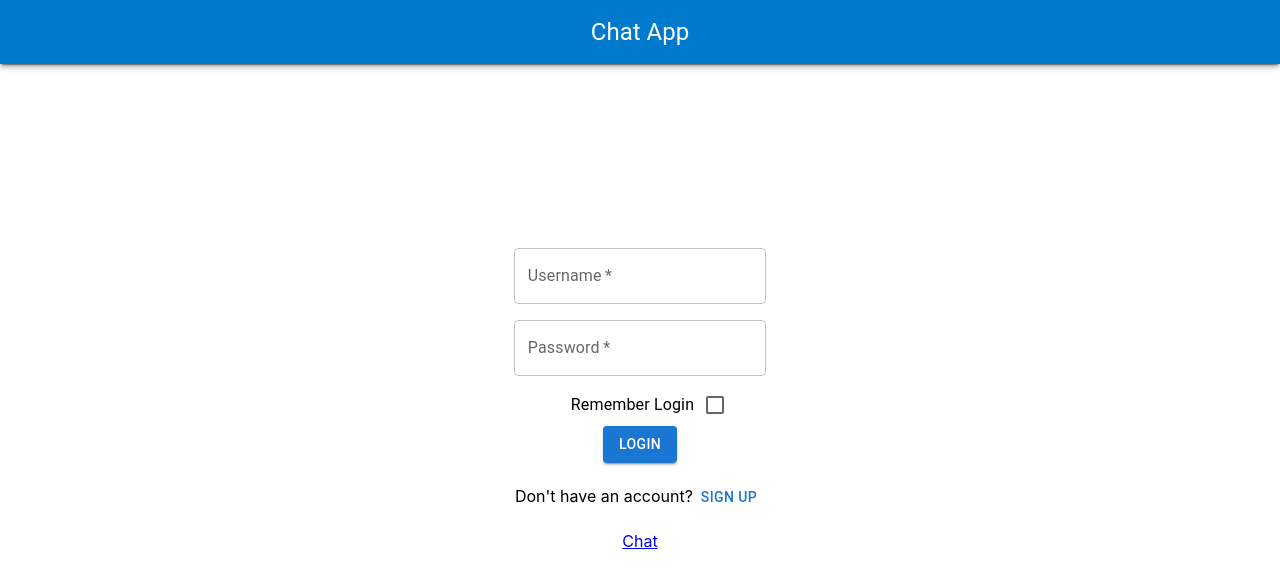
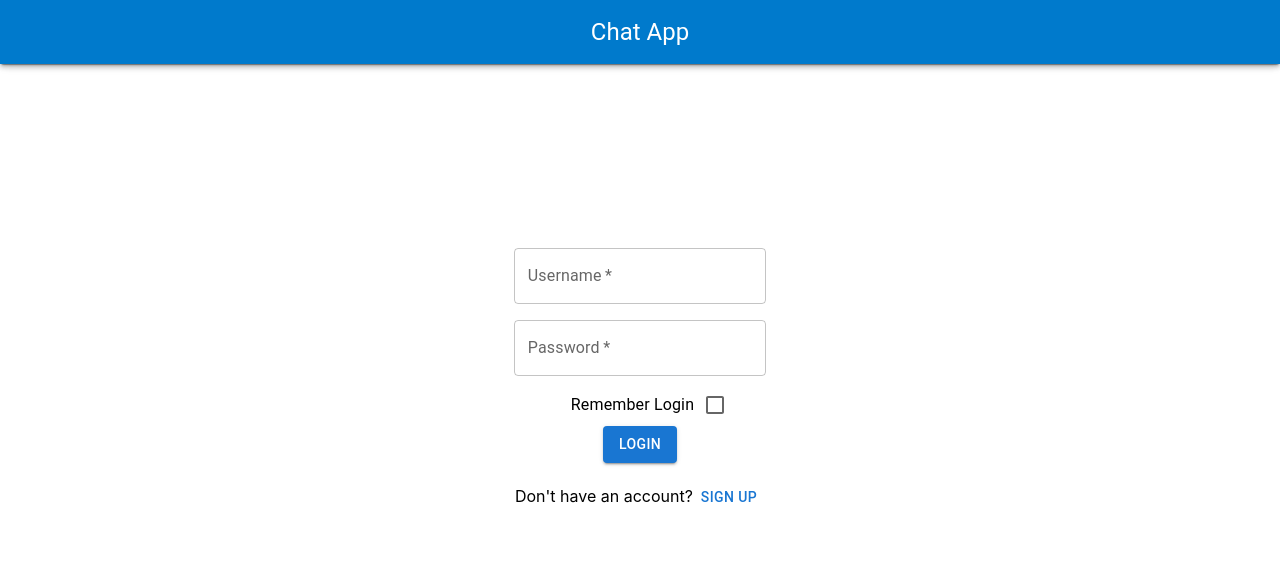
Before and after one commit to mkyle1/mkyle.github.io, a React (Create React App) app in the folder mobile-ux-chat/: page / in a window 1280 px wide. Shown: the top 588 px of the page. Built offline with nearby package versions, Linux system fonts and the light colour scheme.

Commit message:
chat linkage removed

```diff
--- a/mobile-ux-chat/src/components/LoginPage.js
+++ b/mobile-ux-chat/src/components/LoginPage.js
@@ -59,7 +59,6 @@ export default function LoginPage() {
         <Button variant="text">Sign Up</Button>
       </Link>
     </p>
-    <Link to="/chat">Chat</Link>
     </div>
     );
 }
```
